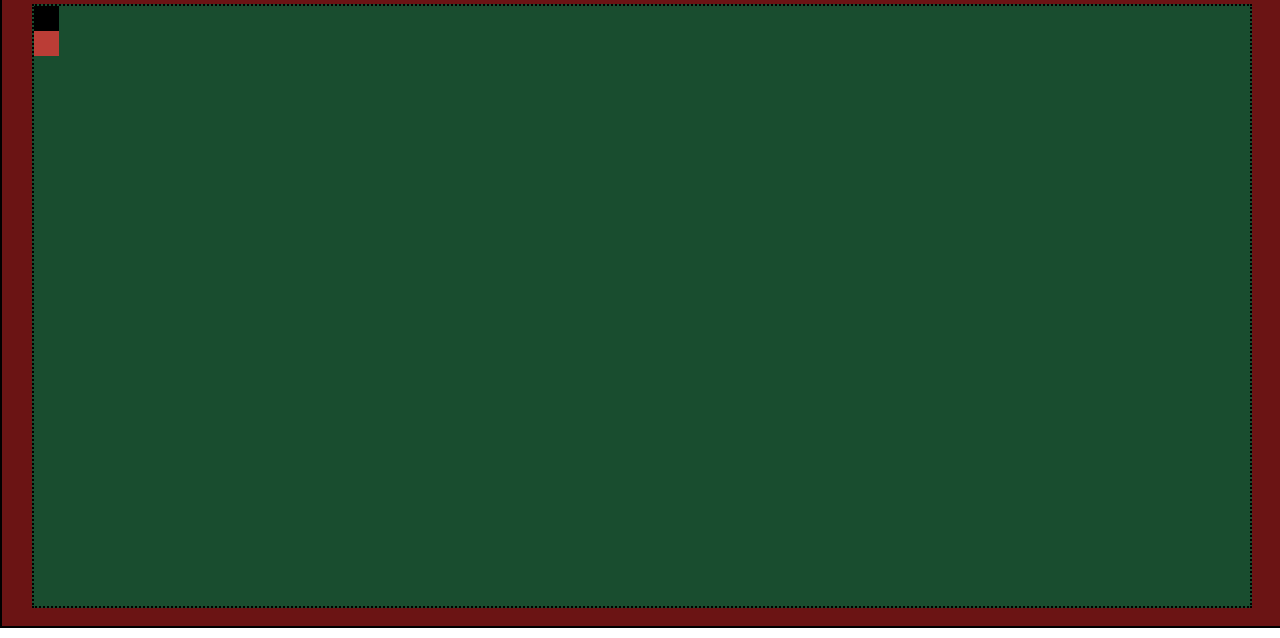
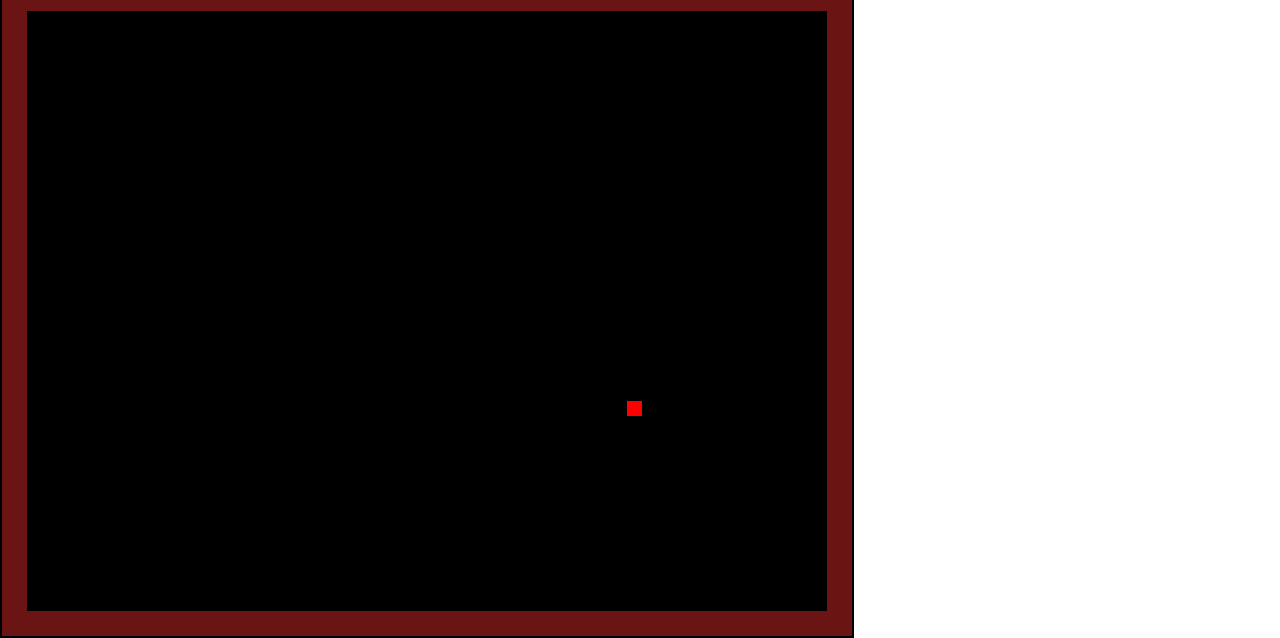
Before and after one commit to jmokate/snake-game, a plain HTML site: page index.html in a window 1280 px wide. Shown: the part 198-836 px from the top of the page. Drawn offline with Linux system fonts and the light colour scheme.

Commit message:
have basic movement

```diff
--- a/index.html
+++ b/index.html
@@ -14,10 +14,10 @@
       <p class="game-info">Apples:</p>
     </header>
     <div id="out-of-bounds">
-      <div id="game-area">
-        <div id="snake"></div>
-        <div id="apple"></div>
-      </div>
+      <canvas id="gameCanvas">
+        <!-- <canvas id="snake"></canvas>
+        <div id="apple"></div> -->
+      </canvas>
     </div>
     <script src="main.js"></script>
   </body>
--- a/main.js
+++ b/main.js
@@ -1,3 +1,42 @@
-// window.onload = function() {
-//   alert("welcome to da snake game!");
-// };
+let canvas;
+let canvasContext;
+
+let snakeX = 100;
+let snakeY;
+
+window.onload = function() {
+  //alert("welcome to da snake game!");
+  canvas = document.querySelector("#gameCanvas");
+  canvas.width = 800;
+  canvas.height = 600;
+  canvasContext = canvas.getContext("2d");
+
+  const framesPerSecond = 30;
+  setInterval(function() {
+    moveSnake();
+    drawEverything();
+  }, 1000 / framesPerSecond);
+};
+
+function moveSnake() {
+  snakeX = snakeX + 5; //this function needs to be called to move the snake
+
+  if (snakeX > canvas.width) {
+    gameOver();
+  }
+}
+
+function gameOver() {
+  clearInterval(moveSnake());
+  clearInterval(drawEverything()); //last thing working on
+}
+
+function drawEverything() {
+  console.log(snakeX);
+  canvasContext.fillStyle = "black";
+  canvasContext.fillRect(0, 0, canvas.width, canvas.height);
+  canvasContext.fillStyle = "red";
+  canvasContext.fillRect(600, 390, 15, 15);
+  canvasContext.fillStyle = "gray"; // snake on top
+  canvasContext.fillRect(snakeX, 300, 15, 15);
+}
--- a/style.css
+++ b/style.css
@@ -10,7 +10,7 @@ body {
 }
 
 header {
-  width: 100%;
+  width: 850px;
   background-color: rgb(170, 170, 170);
   padding-bottom: 50px;
 }
@@ -28,12 +28,11 @@ h1 {
   position: relative;
   display: inline;
   top: 50px;
-  left: ;
 }
 
 #out-of-bounds {
-  height: 80vh;
-  width: 100vw;
+  height: 650px;
+  width: 850px;
   display: flex;
   justify-content: center;
   align-items: center;
@@ -41,14 +40,14 @@ h1 {
   border: 2px solid black;
 }
 
-#game-area {
-  height: 75vh;
-  width: 95vw;
+/* #gameCanvas {
+  height: 600px;
+  width: 800px;
   background-color: rgb(25, 77, 47);
   border: 2px black dotted;
-}
+} */
 
-#snake {
+/* #snake {
   height: 25px;
   width: 25px;
   background-color: black;
@@ -58,4 +57,4 @@ h1 {
   height: 25px;
   width: 25px;
   background-color: rgba(241, 56, 56, 0.753);
-}
+} */
```
